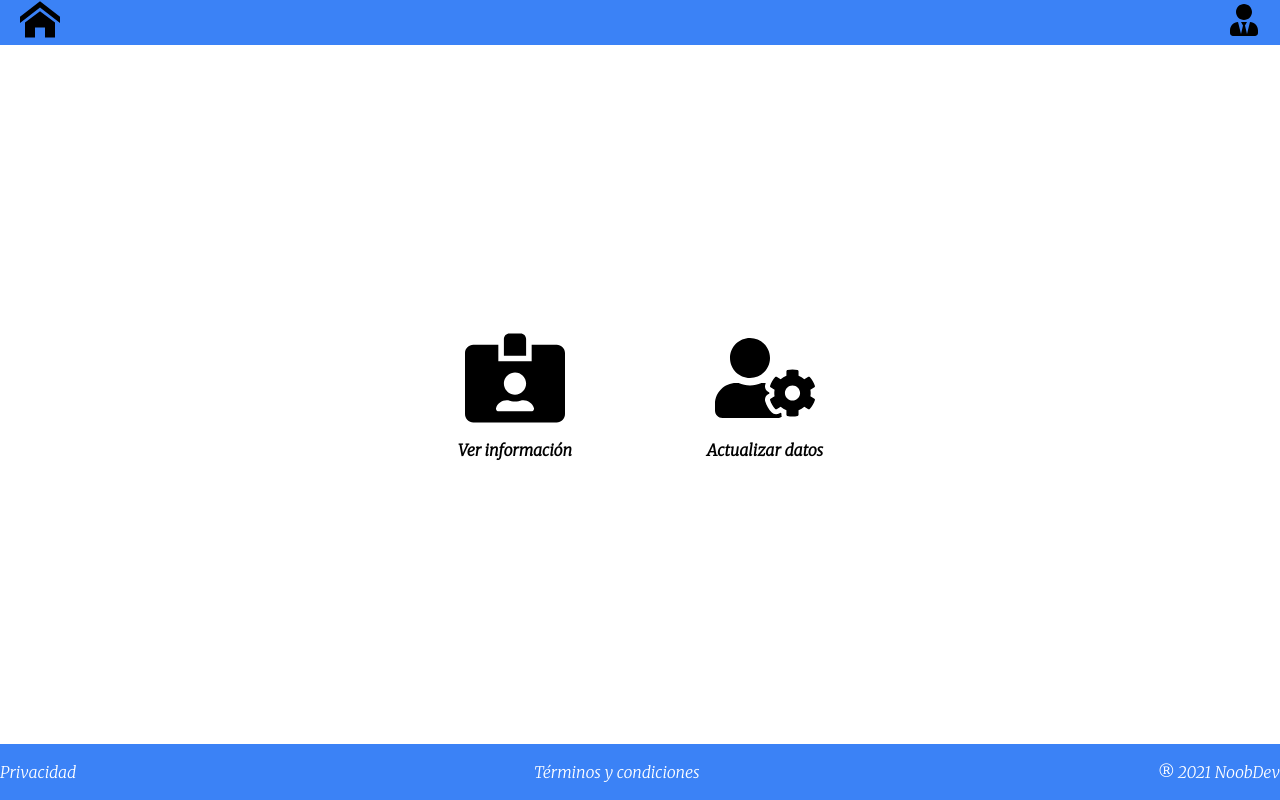
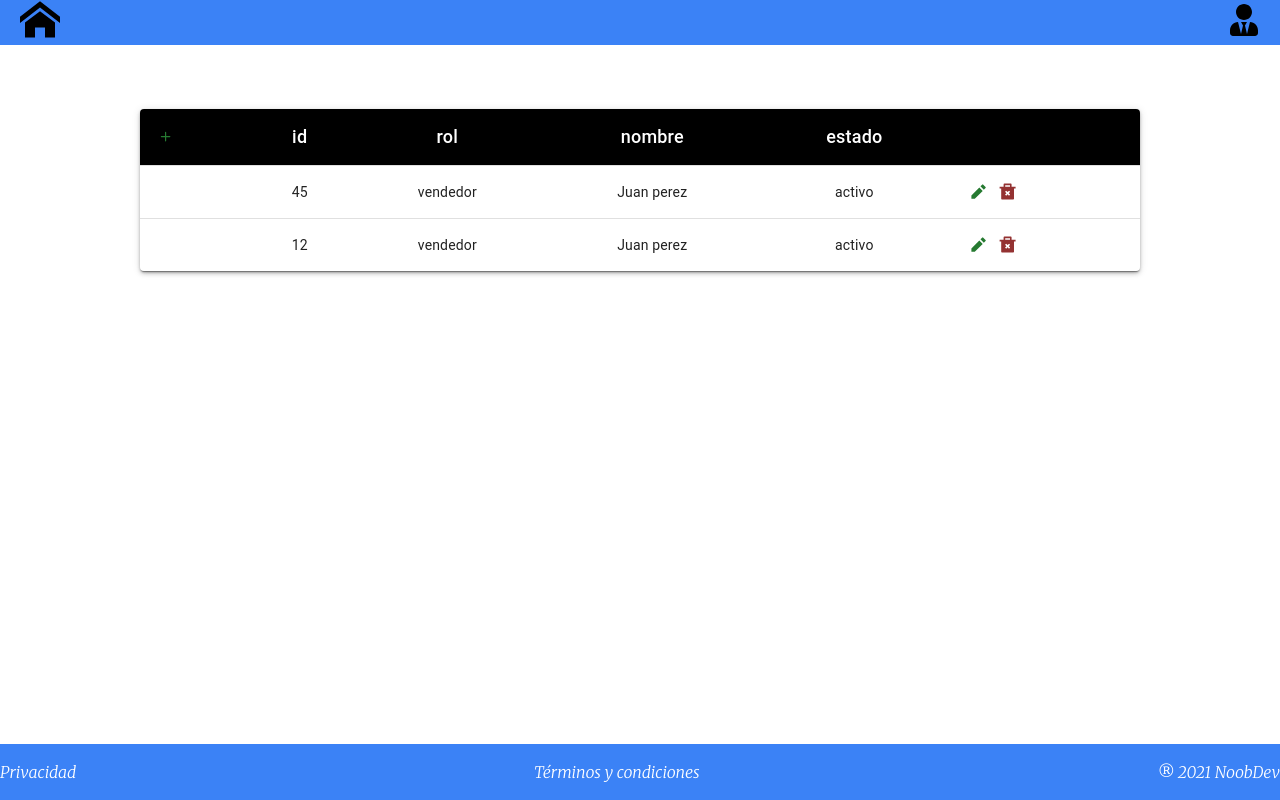
Before and after one commit to NoobDev-INC/ProyectoGestionVentas, a React (Create React App) app: page /menu/usuarios in a window 1280 px wide. Built offline with nearby package versions, Linux system fonts and the light colour scheme.

Commit message:
added user table

```diff
--- a/src/pages/users/Usuarios.jsx
+++ b/src/pages/users/Usuarios.jsx
@@ -1,30 +1,217 @@
 import React from 'react'
-import { ReactComponent as LogoAI } from 'media/ActualizarUser.svg'
-import { ReactComponent as LogoVI } from 'media/VerUser.svg'
-import { Link } from 'react-router-dom'
-import 'styles/styles.css'
+import Table from '@mui/material/Table';
+import TableBody from '@mui/material/TableBody';
+import TableCell, { tableCellClasses } from '@mui/material/TableCell';
+import TableContainer from '@mui/material/TableContainer';
+import TableHead from '@mui/material/TableHead';
+import TableRow from '@mui/material/TableRow';
+import Paper from '@mui/material/Paper';
+import { styled } from '@mui/material/styles';
+import { RiDeleteBin2Fill, RiPencilFill } from "react-icons/ri";
+import Collapse from '@mui/material/Collapse';
+import Box from '@mui/material/Box';
+import { MdExpandMore, MdExpandLess } from "react-icons/md";
+import TextField from '@mui/material/TextField';
+import { BsCheckCircleFill, BsXCircleFill, BsPlus } from "react-icons/bs";
+import Button from '@mui/material/Button';
+import Dialog from '@mui/material/Dialog';
+import DialogActions from '@mui/material/DialogActions';
+import DialogContent from '@mui/material/DialogContent';
+import DialogContentText from '@mui/material/DialogContentText';
+import DialogTitle from '@mui/material/DialogTitle';
+import MenuItem from '@mui/material/MenuItem';
+import FormControl from '@mui/material/FormControl';
+import Select from '@mui/material/Select';
+import 'styles/Table.css'
 
-const Usuarios = () => {
+
+const usuarios = [
+    {
+        rol: 'vendedor',
+        nombre: 'Juan perez',
+        id: 45,
+        estado: 'activo'
+
+    },
+    {
+        rol: 'vendedor',
+        nombre: 'Juan perez',
+        id: 12,
+        estado: 'activo'
+
+    },
+
+];
+
+const StyledTableCell = styled(TableCell)(({ theme }) => ({
+    [`&.${tableCellClasses.head}`]: {
+        backgroundColor: theme.palette.common.black,
+        color: theme.palette.common.white,
+        fontSize: 18,
+    },
+    [`&.${tableCellClasses.body}`]: {
+        fontSize: 100,
+        maxHeight: 100,
+    },
+}));
+
+const Usuarios = (props) => {
+    const [open, setOpen] = React.useState({ index: -1, open: false });
+    const [itemEdit, setItemEdit] = React.useState({ index: -1, estado: '', rol: '' });
+    const [newItem, setNewItem] = React.useState([]);
+    const [openDialog, setOpenDialog] = React.useState(false);
+
+    const handlerOpen = (index) => {
+        setOpen({ index: index, open: true })
+    }
+    const handlerClose = (index) => {
+        setOpen({ index: index, open: false })
+    }
+    const handlerUpdate = (index, item) => {
+        setItemEdit({ index: index, estado: item.estado, rol: item.rol })
+    }
+    const updateItem = (e) => {
+        console.log(e)
+        setItemEdit({ ...itemEdit, [e.target.name]: e.target.value })
+
+    }
+    const cancelEdit = () => {
+        setItemEdit({ index: -1, cedula: 0, cliente: '' })
+    }
+    const addNewItem = () => {
+        setNewItem([{ id: '', total: '', cedula: '', cliente: '' }])
+    }
+    const handlerNewItem = (e) => {
+        setNewItem([{ ...newItem, [e.target.name]: e.target.value }])
+    }
+    const handlerOpenDialog = (value) => {
+        setOpenDialog(value)
+    }
     return (
-        <ul className="menu">
-            <div className="menu-container">
-                <div className="items-file">
-                    <Link to= "/Informacion">
-                        <section className="container-item">
-                            <LogoVI/>
-                            <p className="item-button">Ver información</p>
-                        </section>
-                    </Link>
-                    <Link to= "/Actualizar">
-                        <section className="container-item">
-                            <LogoAI/>
-                            <p className="item-button">Actualizar datos</p>
-                        </section>
-                    </Link>
-                </div>
-            </div>
-        </ul >
+        <div style={{ width: '100%', display: 'flex', justifyContent: 'center', alignItems: 'center', paddingTop: '5%' }}>
+            <Paper elevation={3}>
+                <TableContainer style={{ maxHeight: 500 }} component={Paper}>
+                    <Table stickyHeader sx={{ minWidth: 1000 }} aria-label="collapsible table">
+                        <TableHead>
+                            <TableRow>
+                                <StyledTableCell align="center"><a onClick={addNewItem}><BsPlus color="#267a31" size="1.2rem" /></a></StyledTableCell>
+                                <StyledTableCell align="center">id</StyledTableCell>
+                                <StyledTableCell align="center">rol</StyledTableCell>
+                                <StyledTableCell align="center">nombre</StyledTableCell>
+                                <StyledTableCell align="center">estado</StyledTableCell>
+                                <StyledTableCell align="center"></StyledTableCell>
+
+                            </TableRow>
+                        </TableHead>
+                        <TableBody>
+                            {newItem.length >= 1 && <>
+                                <TableRow
+                                    sx={{ '&:last-child td, &:last-child th': { border: 0 } }}
+                                >
+                                    <TableCell></TableCell>
+                                    <TableCell align="center"><TextField onChange={handlerNewItem} value={newItem[0].id} name="id" id="standard-basic" variant="standard" /></TableCell>
+                                    <TableCell align="center"><TextField onChange={handlerNewItem} value={newItem[0].total} name="total" id="standard-basic" variant="standard" /></TableCell>
+                                    <TableCell align="center"><TextField onChange={handlerNewItem} value={newItem[0].cedula} name="cedula" id="standard-basic" variant="standard" /></TableCell>
+                                    <TableCell align="center"><TextField onChange={handlerNewItem} value={newItem[0].cliente} name="cliente" id="standard-basic" variant="standard" /></TableCell>
+                                    <TableCell align="center">
+                                        <div className="table-container-buttons">
+                                            <a ><BsCheckCircleFill color="#267a31" size="1.2rem" /></a>
+                                            <a onClick={() => { setNewItem([]) }}><BsXCircleFill color="#943232" size="1.2rem" /></a>
+                                        </div>
+                                    </TableCell>
+                                </TableRow>
+                            </>}
+                            {usuarios.map((usuario, index) => index === itemEdit.index ? rowUpdate(itemEdit, usuario, updateItem, cancelEdit) : normalRow(usuario, index, open, handlerOpen, handlerClose, handlerUpdate, handlerOpenDialog))}
+
+                        </TableBody>
+                    </Table>
+                </TableContainer>
+            </Paper>
+            <Dialog
+                open={openDialog}
+                aria-labelledby="alert-dialog-title"
+                aria-describedby="alert-dialog-description"
+            >
+                <DialogTitle id="alert-dialog-title">
+                    {"¿Desea eliminar el elemento seleccionado?"}
+                </DialogTitle>
+
+                <DialogActions>
+                    <Button onClick={() => setOpenDialog(false)}>Cancelar</Button>
+                    <Button onClick={() => setOpenDialog(false)} autoFocus>
+                        Aceptar
+                    </Button>
+                </DialogActions>
+            </Dialog>
+        </div>
     )
 }
 
+const rowUpdate = (itemEdit, usuario, updateItem, cancelEdit) => {
+    return (
+        <>
+            <TableRow
+                sx={{ '&:last-child td, &:last-child th': { border: 0 } }}
+            >
+                <TableCell>
+
+                </TableCell>
+                <TableCell align="center" component="th" scope="row">
+                    {usuario.id}
+                </TableCell>
+                <TableCell align="center">
+                    <Select
+                        value={itemEdit.rol}
+                        name="rol"
+                        label="Rol"
+                        onChange={updateItem}
+                    >
+                        <MenuItem value={"vendedor"}>vendedor</MenuItem>
+                        <MenuItem value={"administrador"}>administrador</MenuItem>
+                    </Select>
+                </TableCell>
+                <TableCell align="center">{usuario.nombre}</TableCell>
+                <TableCell align="center"> <Select
+                    value={itemEdit.estado}
+                    name="estado"
+                    label="Estado"
+                    onChange={updateItem}
+                >
+                    <MenuItem value={"activo"}>activo</MenuItem>
+                    <MenuItem value={"inactivo"}>inactivo</MenuItem>
+                </Select></TableCell>
+                <TableCell align="center">
+                    <div className="table-container-buttons">
+                        <a ><BsCheckCircleFill color="#267a31" size="1.2rem" /></a>
+                        <a onClick={cancelEdit}><BsXCircleFill color="#943232" size="1.2rem" /></a>
+                    </div>
+                </TableCell>
+            </TableRow>
+        </>
+    )
+}
+const normalRow = (usuario, index, open, handlerOpen, handlerClose, handlerUpdate, handlerOpenDialog) => {
+    return (
+        <>
+            <TableRow
+                key={usuario.id}
+                sx={{ '&:last-child td, &:last-child th': { border: 0 } }}
+            >
+                <TableCell></TableCell>
+                <TableCell align="center" component="th" scope="row">
+                    {usuario.id}
+                </TableCell>
+                <TableCell align="center">{usuario.rol}</TableCell>
+                <TableCell align="center">{usuario.nombre}</TableCell>
+                <TableCell align="center">{usuario.estado}</TableCell>
+                <TableCell align="center">
+                    <div className="table-container-buttons">
+                        <a onClick={() => handlerUpdate(index, usuario)}><RiPencilFill color="#267a31" size="1.2rem" /></a>
+                        <a onClick={() => handlerOpenDialog(true)}><RiDeleteBin2Fill color="#943232" size="1.2rem" /></a>
+                    </div>
+                </TableCell>
+            </TableRow>
+        </>
+    )
+}
 export default Usuarios
```
